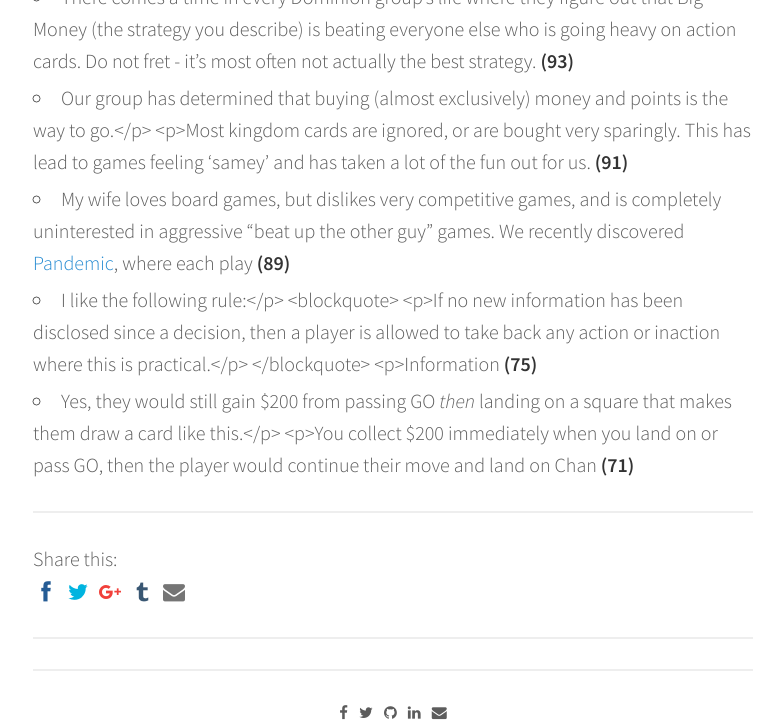
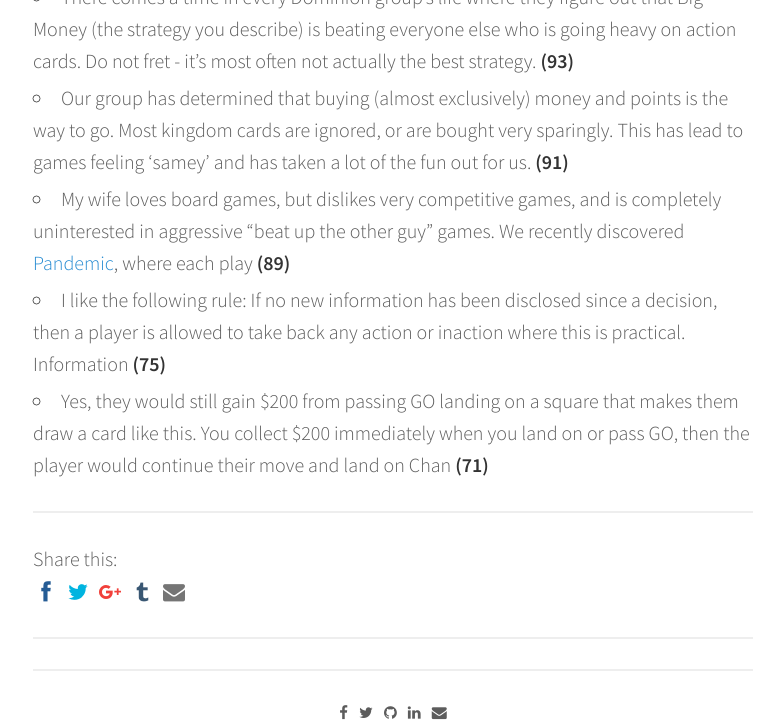
Before and after one commit to mohitsh/mohitsh.github.io, a Jekyll site: the page built from _posts/2016-12-31-stackexchange_board_games.markdown, in a window 1280 px wide and 900 px high, scrolled down 1825 px, cut to the strip 175-900 px from the top of the window. Shown: the whole strip, without its empty margins (247-1031 px from the left). Built offline with Jekyll 4.4.1, drawn with Linux system fonts in a browser that asks for light colours; nearby versions of some CDN libraries; comment, search, counter and statistics services are not loaded; some of the changed lines change nothing that is shown.

Commit message:
boar_games cleaning

```diff
--- a/_posts/2016-12-31-stackexchange_board_games.markdown
+++ b/_posts/2016-12-31-stackexchange_board_games.markdown
@@ -35,7 +35,7 @@ Leaving magic-the-gathering outside since it's an outlier.
 #### Top 5 posts based on Score
 * Obviously, <img src="http://i.stack.imgur.com/rmjEq.jpg" alt="alt text"> **(107)**
 * There comes a time in every Dominion group's life where they figure out that Big Money (the strategy you describe) is beating everyone else who is going heavy on action cards. Do not fret - it's most often not actually the best strategy. **(93)**
-* Our group has determined that buying (almost exclusively) money and points is the way to go.</p>&#xA;&#xA;<p>Most kingdom cards are ignored, or are bought very sparingly. This has lead to games feeling 'samey' and has taken a lot of the fun out for us. **(91)**
+* Our group has determined that buying (almost exclusively) money and points is the way to go. Most kingdom cards are ignored, or are bought very sparingly. This has lead to games feeling 'samey' and has taken a lot of the fun out for us. **(91)**
 * My wife loves board games, but dislikes very competitive games, and is completely uninterested in aggressive "beat up the other guy" games. We recently discovered <a href="http://boardgamegeek.com/boardgame/30549/pandemic">Pandemic</a>, where each play **(89)**
-* I like the following rule:</p>&#xA;&#xA;<blockquote>&#xA;  <p>If no new information has been disclosed since a decision, then a player is allowed to take back any action or inaction where this is practical.</p>&#xA;</blockquote>&#xA;&#xA;<p>Information **(75)**
-* Yes, they would still gain $200 from passing GO <em>then</em> landing on a square that makes them draw a card like this.</p>&#xA;&#xA;<p>You collect $200 immediately when you land on or pass GO, then the player would continue their move and land on Chan **(71)**
+* I like the following rule: If no new information has been disclosed since a decision, then a player is allowed to take back any action or inaction where this is practical. Information **(75)**
+* Yes, they would still gain $200 from passing GO landing on a square that makes them draw a card like this. You collect $200 immediately when you land on or pass GO, then the player would continue their move and land on Chan **(71)**
```
Also changed, not shown: 1 other file.
